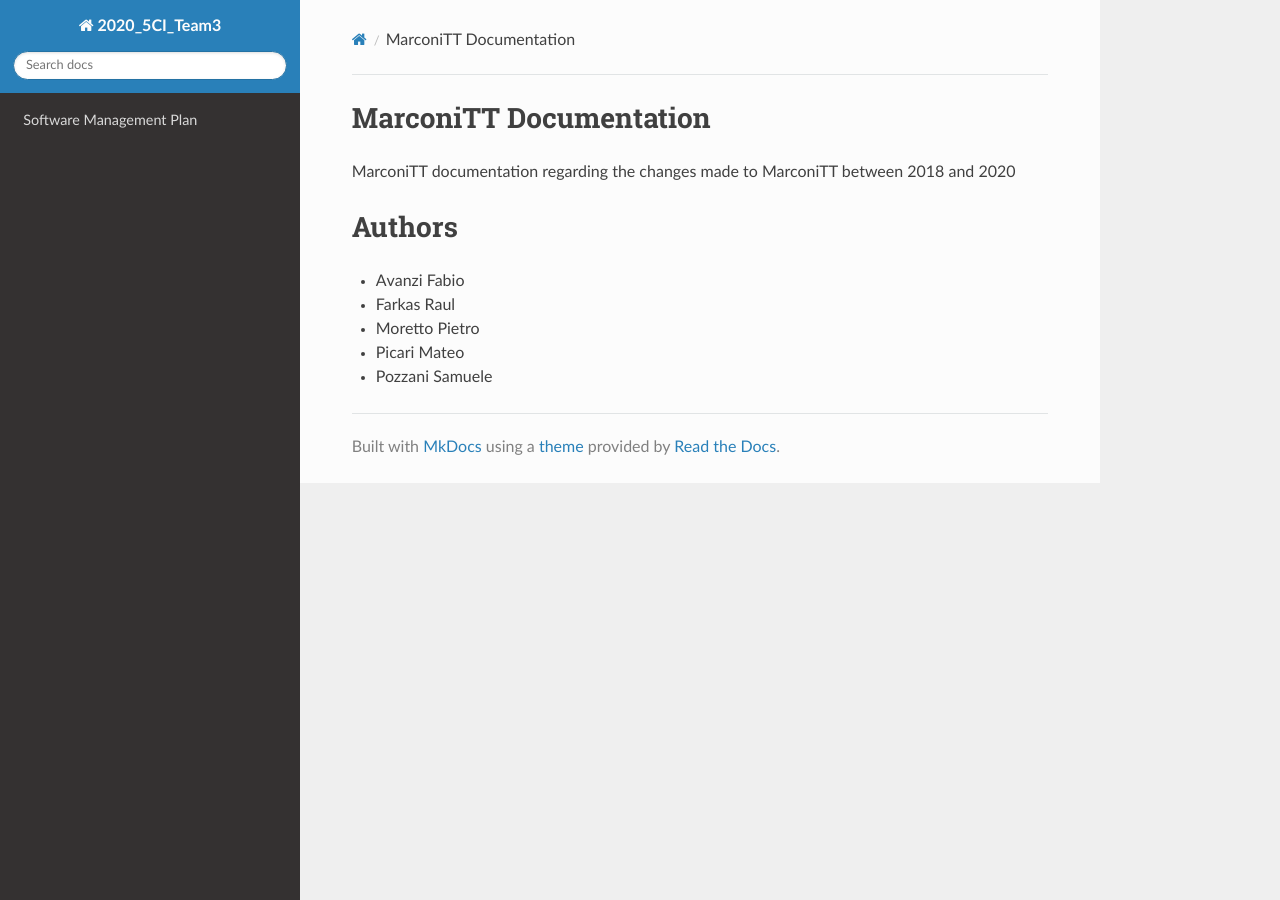
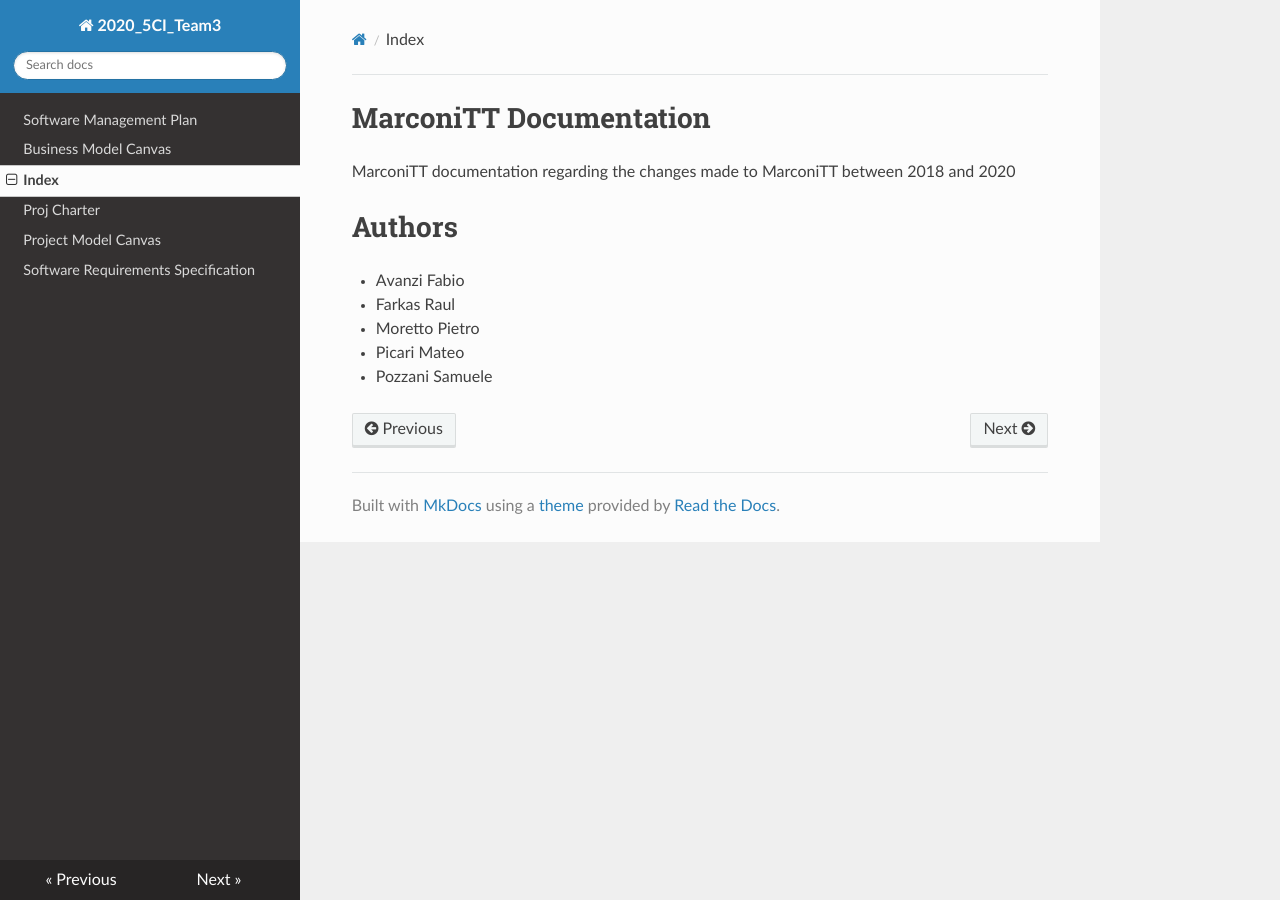
Before and after one commit to TrackyRaul/2020_5CI__team3_Farkas, an MkDocs documentation site: the page built from docs/index.md, in a window 1280 px wide. Built offline with MkDocs 1.6.1, drawn with Linux system fonts in a browser that asks for light colours; nearby versions of some CDN libraries.

Commit message:
Update mkdocs.yml

```diff
--- a/mkdocs.yml
+++ b/mkdocs.yml
@@ -2,6 +2,14 @@ site_name: 2020_5CI_Team3
 nav:
 
     - 'Software Management Plan': 'software_management_plan.md'
+    - 'Business Model Canvas': 'business_model_canvas.md'
+    - 'Index': 'index.md'
+    - 'Proj Charter': 'proj_charter.md'
+    - 'Project Model Canvas': 'project_model_canvas.md'
+    - 'Software Requirements Specification': 'software_requirements_specification.md'
+
+
+
 theme:
     name: readthedocs
 
```
